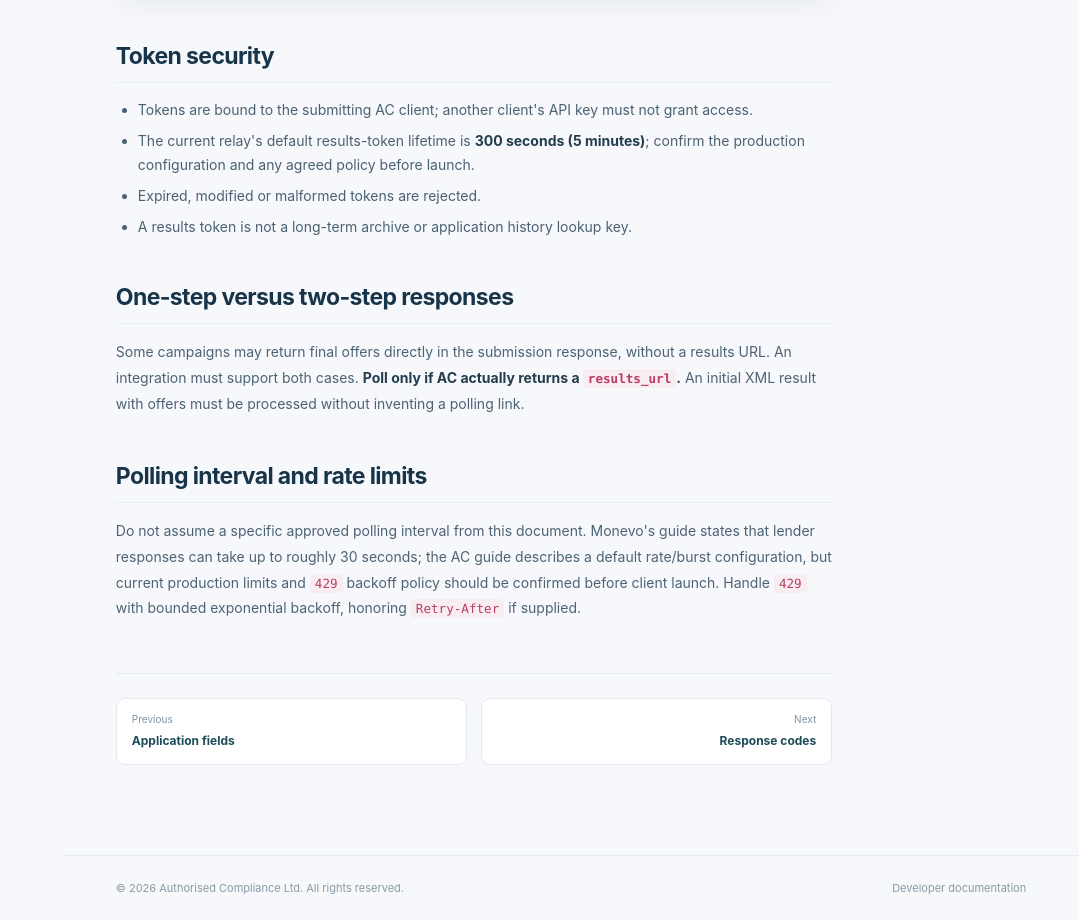
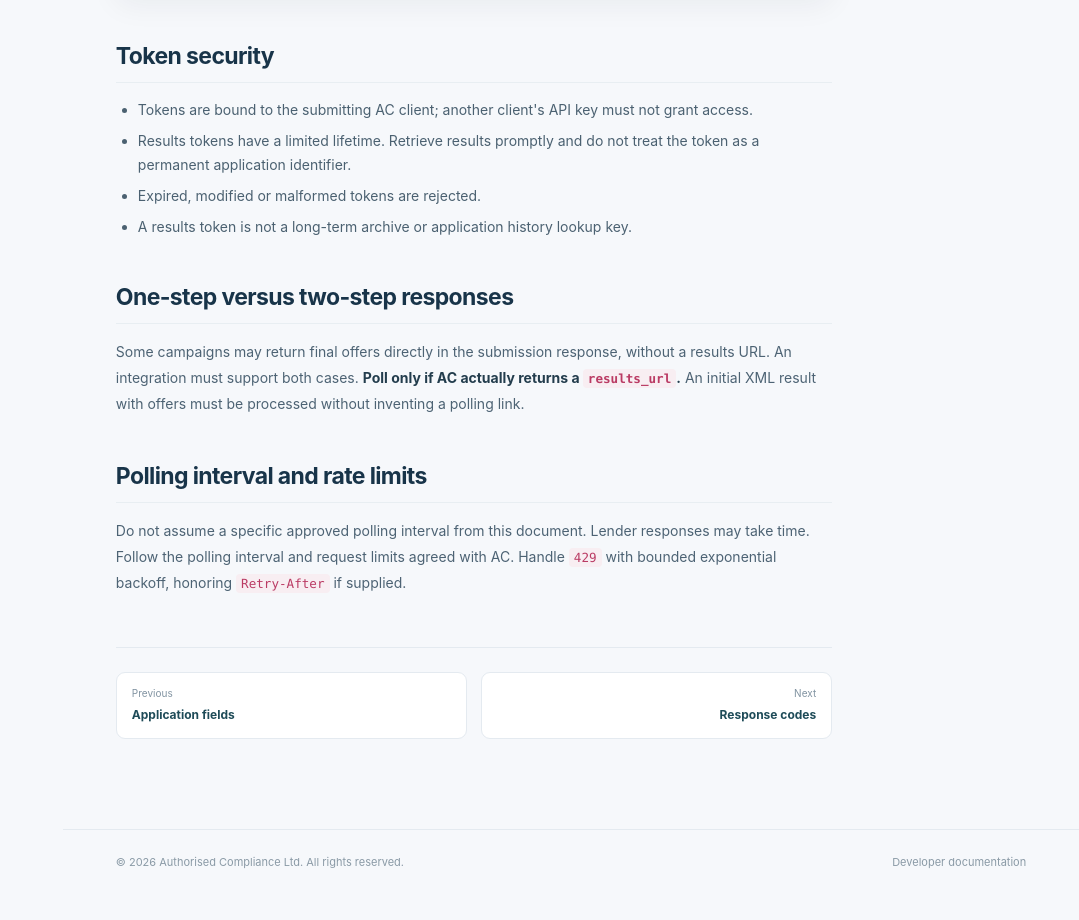
Before and after one commit to Authorised-Compliance-Ltd/ac-api-developer-docs, a plain HTML site: page lending/results/index.html in a window 1280 px wide. Shown: the part 1460-2380 px from the top of the page, without its empty margins (201-1280 px from the left). After the commit the page ends 2355 px from the top, so only its background shows below. Drawn offline with Linux system fonts and the light colour scheme.

Commit message:
Refine client-facing documentation wording

```diff
--- a/lending/results/index.html
+++ b/lending/results/index.html
@@ -40,12 +40,12 @@ x-api-key: YOUR_API_KEY
 <h2 id="token-security">Token security</h2>
 <ul>
 <li>Tokens are bound to the submitting AC client; another client's API key must not grant access.</li>
-<li>The current relay's default results-token lifetime is <strong>300 seconds (5 minutes)</strong>; confirm the production configuration and any agreed policy before launch.</li>
+<li>Results tokens have a limited lifetime. Retrieve results promptly and do not treat the token as a permanent application identifier.</li>
 <li>Expired, modified or malformed tokens are rejected.</li>
 <li>A results token is not a long-term archive or application history lookup key.</li>
 </ul>
 <h2 id="one-step-versus-two-step-responses">One-step versus two-step responses</h2>
 <p>Some campaigns may return final offers directly in the submission response, without a results URL. An integration must support both cases. <strong>Poll only if AC actually returns a <code>results_url</code>.</strong> An initial XML result with offers must be processed without inventing a polling link.</p>
 <h2 id="polling-interval-and-rate-limits">Polling interval and rate limits</h2>
-<p>Do not assume a specific approved polling interval from this document. Monevo's guide states that lender responses can take up to roughly 30 seconds; the AC guide describes a default rate/burst configuration, but current production limits and <code>429</code> backoff policy should be confirmed before client launch. Handle <code>429</code> with bounded exponential backoff, honoring <code>Retry-After</code> if supplied.</p>
+<p>Do not assume a specific approved polling interval from this document. Lender responses may take time. Follow the polling interval and request limits agreed with AC. Handle <code>429</code> with bounded exponential backoff, honoring <code>Retry-After</code> if supplied.</p>
 <nav class="page-nav"><a href="../../lending/fields/"><small>Previous</small>Application fields</a><a href="../../lending/responses/"><small>Next</small>Response codes</a></nav></main><aside class="toc" aria-label="On this page"><h4>On this page</h4><a href="#current-route">Current route</a><a href="#how-to-poll">How to poll</a><a href="#example-polling-result">Example polling result</a><a href="#token-security">Token security</a><a href="#one-step-versus-two-step-responses">One-step versus two-step responses</a><a href="#polling-interval-and-rate-limits">Polling interval and rate limits</a></aside></div><footer class="footer"><span>&copy; 2026 Authorised Compliance Ltd. All rights reserved.</span><span>Developer documentation</span></footer></div></div><div class="search-overlay" id="search-overlay" role="dialog" aria-modal="true" aria-label="Search documentation"><div class="search-panel"><div class="search-top"><span>&#8981;</span><input id="search-input" autocomplete="off" aria-label="Search documentation" placeholder="Search API reference..."><button class="search-close" id="search-close">Esc</button></div><div id="search-results" class="search-results"></div></div></div><script src="../../assets/site.js" defer></script></body></html>
```
